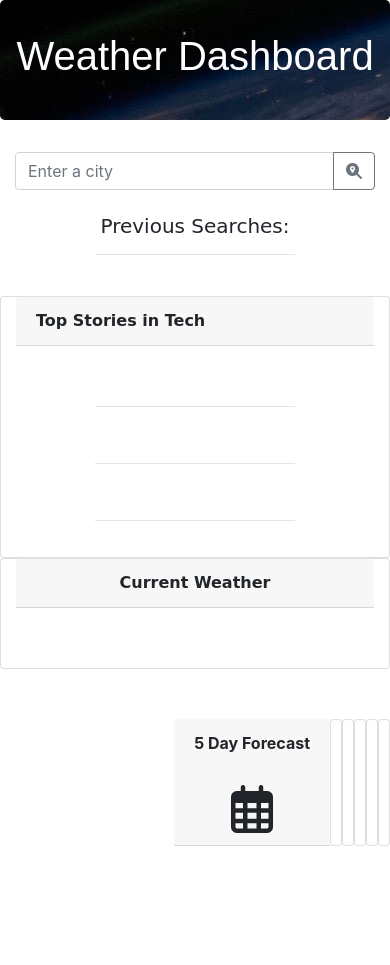
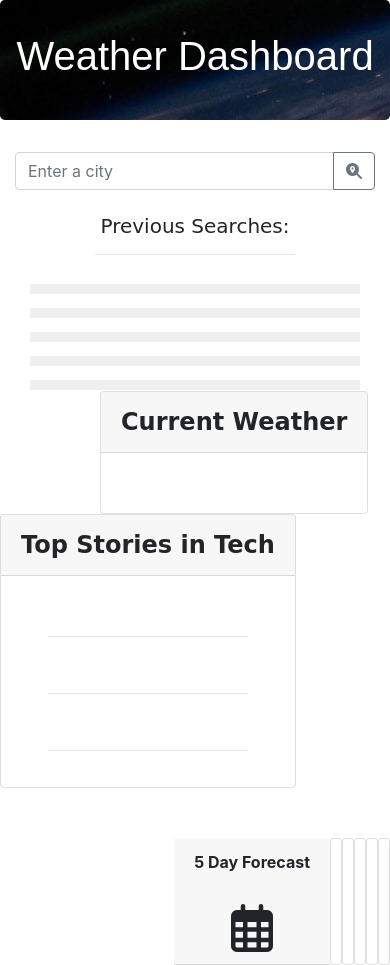
Before and after one commit to elijahlb/Weather-Tech-News, a plain HTML site: page index.html in a window 390 px wide. Before the commit the page ends 846 px from the top, so only its background shows below. Drawn offline with nearby package versions, Linux system fonts and the light colour scheme; files that its build step writes are made by us from their sources; no server answers; files whose address does not match are found by name; a web font is replaced by a local one.

Commit message:
responsive

```diff
--- a/index.html
+++ b/index.html
@@ -3,7 +3,7 @@
 <head>
     <meta charset="UTF-8">
     <meta name="viewport" content="width=device-width, initial-scale=1.0">
-    <title>Weather Dashboard</title>
+    <title>Weather & Tech News</title>
     <link rel="stylesheet" type= "text/css" href="../Weather-Dashboard/style.css">
     <link rel="stylesheet" href="https://stackpath.bootstrapcdn.com/bootstrap/4.4.1/css/bootstrap.min.css" integrity="sha384-Vkoo8x4CGsO3+Hhxv8T/Q5PaXtkKtu6ug5TOeNV6gBiFeWPGFN9MuhOf23Q9Ifjh" crossorigin="anonymous">
     <link href="https://fonts.googleapis.com/css?family=Montserrat+Subrayada|Overpass+Mono|Share&display=swap" rel="stylesheet">
@@ -24,7 +24,7 @@
             <div class = "col-md-3">
                 <!----SEARCH BAR---->
                 <div class="input-group mb-4 search">
-                    <input type="text" id="city-search" class="form-control" placeholder="Enter a city" aria-label="Recipient's username" aria-describedby="basic-addon2">
+                    <input type="text" id="city-search" class="form-control city-search" placeholder="Enter a city" aria-label="Recipient's username" aria-describedby="basic-addon2">
                     <div class="input-group-append">
                             <button class="btn btn-outline-secondary search-city" type="button"><i class="fas fa-search-location"></i></button>
                     </div>
@@ -33,32 +33,19 @@
                 <div class="col-md-2 text-center">
                         <h5>Previous Searches:</h5>
                         <hr>
-                        <span id="past-city4" class="past-city-search" aria-label="Past city search"></span>
-                        <span id="past-city3" class="past-city-search" aria-label="Past city search"></span>
-                        <span id="past-city2" class="past-city-search" aria-label="Past city search"></span>
-                        <span id="past-city1" class="past-city-search" aria-label="Past city search"></span>
-                        <span id="past-city0" class="past-city-search" aria-label="Past city search"></span>
+                        <button id="past-city4" class="past-city-search search-city" aria-label="Past city search"></button>
+                        <button id="past-city3" class="past-city-search search-city" aria-label="Past city search"></button>
+                        <button id="past-city2" class="past-city-search search-city" aria-label="Past city search"></button>
+                        <button id="past-city1" class="past-city-search search-city" aria-label="Past city search"></button>
+                        <button id="past-city0" class="past-city-search search-city" aria-label="Past city search"></button>
 
                 </div>
 
                 <!-------->
             </div>
 
-            <div class="card col-md-6">
-                <div class="card-header">
-                    Top Stories in Tech
-                </div>
-                    <div class="card-body">
-                     <a class="news-articles1 anchor1"></a><br>
-                     <hr>
-                    <a class="news-articles2 anchor2"></a><br>
-                    <hr>
-                    <a class="news-articles3 anchor3"></a><br>
-                    <hr>
-                    </div>
-            </div>
-            <div class="col-md-3 card" >
-                <div class="card-header text-center">Current Weather</div>
+            <div class="card current-weather" >
+                <div class="card-header text-center other-header">Current Weather</div>
                     <div id="weather-icon" class="city-div"></div>
                     <div id="current-city" class="city-div"></div>
                     <div id="city-temp" class="city-div"></div>
@@ -66,9 +53,23 @@
                     <div id="city-wind" class="city-div"></div>
                     <div id="city-uv" class="city-div"></div>
                 </div>
+
+                <div class="card tech-news">
+                        <div class="card-header other-header text-center">
+                            Top Stories in Tech
+                        </div>
+                            <div class="card-body text-center">
+                             <a class="news-articles1 anchor1"></a><br>
+                             <hr>
+                            <a class="news-articles2 anchor2"></a><br>
+                            <hr>
+                            <a class="news-articles3 anchor3"></a><br>
+                            <hr>
+                            </div>
+                        </div>
         </div>
-
-        <div class="row five-day">
+        <div class="five-day">
+        <div class="row">
             <div class="card-header text-center">5 Day Forecast <br>
                 <i class="far fa-calendar-alt" id="calendar"></i></div>
         <div class="card" >
@@ -112,10 +113,13 @@
             <div id="city-uv5" class="city-div"></div>
         </div>
         </div>
+    </div>
 
 
 
     </div>
+
+
 
 
 
@@ -126,6 +130,7 @@
         <script src="https://kit.fontawesome.com/76e73fc237.js" crossorigin="anonymous"></script>
         <script src="https://cdn.jsdelivr.net/npm/popper.js@1.16.0/dist/umd/popper.min.js" integrity="sha384-Q6E9RHvbIyZFJoft+2mJbHaEWldlvI9IOYy5n3zV9zzTtmI3UksdQRVvoxMfooAo" crossorigin="anonymous"></script>
         <script src="https://stackpath.bootstrapcdn.com/bootstrap/4.4.1/js/bootstrap.min.js" integrity="sha384-wfSDF2E50Y2D1uUdj0O3uMBJnjuUD4Ih7YwaYd1iqfktj0Uod8GCExl3Og8ifwB6" crossorigin="anonymous"></script>
+
 </body>
 
 
--- a/style.css
+++ b/style.css
@@ -1,6 +1,4 @@
-/* font-family: 'Share', cursive;
-font-family: 'Overpass Mono', monospace;
-font-family: 'Montserrat Subrayada', sans-serif; */
+/*font-family: 'Overpass Mono', monospace;*/
 
 .jumbotron {
     color:white;
@@ -11,10 +9,6 @@ font-family: 'Montserrat Subrayada', sans-serif; */
     font-family: 'Montserrat Subrayada', sans-serif;
 }
 
-.link {
-    color:black;
-
-}
 
 h5 {
     font-family: 'Share', cursive;
@@ -34,11 +28,6 @@ div p {
     border-bottom:2px solid black;
 }
 
-.news-articles {
-    float:right;
-
-}
-
 .city-div {
     text-align:center;
     padding:5px;
@@ -49,11 +38,14 @@ div p {
     float:right;
 }
 
-a:link {
+a:hover {
     color:black;
+    font-size:120%;
+    text-decoration-style: none;
+
 }
 
-a:hover {
+a:link {
     color:black;
 }
 
@@ -62,9 +54,21 @@ a:visited {
 }
 
 
+.other-header {
+    font-weight:bold;
+    font-size:150%;
+}
+
 .card-header {
     font-weight:bold;
+
+
 }
+
+.tech-news {
+    margin-left:20px;
+}
+
 
 #calendar {
     font-size:300%;
@@ -87,6 +91,10 @@ a:visited {
     font-weight:bold;
     font-size:100%;
 }
+
+#sticky-footer {
+    flex-shrink: none;
+  }
 
 
 
@@ -115,3 +123,32 @@ a:visited {
     border-radius:10px;
 }
 /*   UV INDEX   */
+
+
+@media only screen and (max-width: 1193px) {
+    .current-weather {
+      margin-left:80px;
+    }
+
+  }
+
+  @media only screen and (max-width: 767px) {
+    .current-weather {
+      margin-left:180px;
+    }
+    .five-day {
+        margin-left:60px;
+    }
+  }
+
+  @media only screen and (max-width: 400px) {
+    .current-weather {
+      margin-left:100px;
+    }
+    .tech-news {
+        margin-left:0px;
+    }
+    .five-day {
+        margin-left:35px;
+    }
+  }
```
Also changed, not shown: script.js (+5 -10 lines), backgroundcity.jpeg (deleted).
